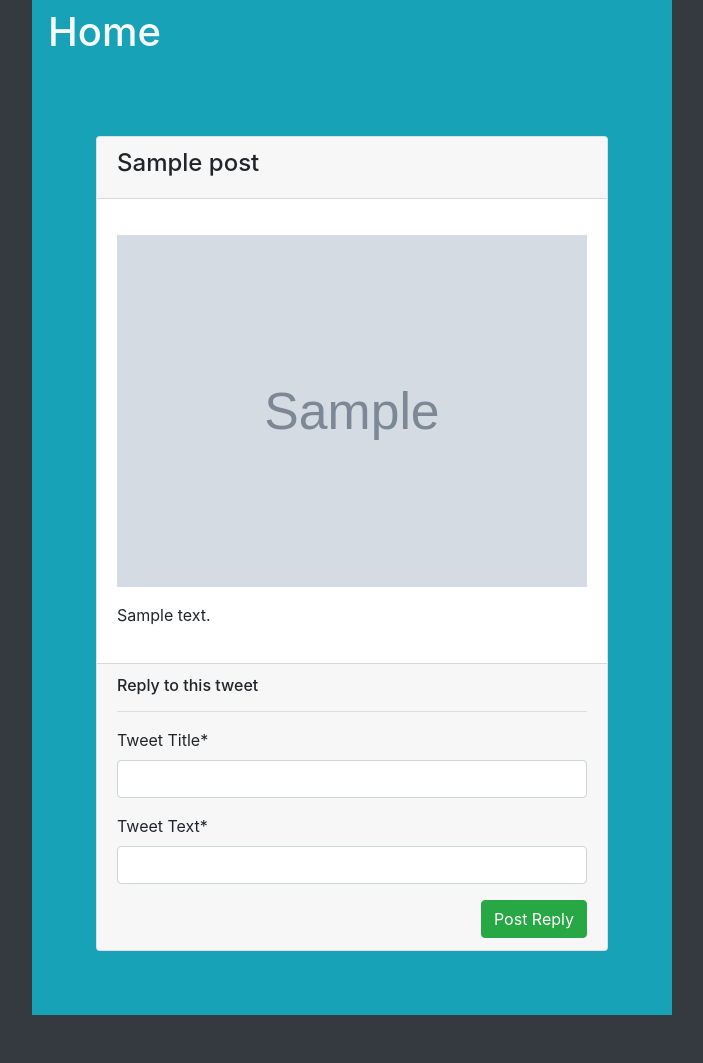
After one commit to raghavendra-musubi/twitter_mock, a Django app: page /reply/1/ in a window 1280 px wide. The commit adds this page. Shown: the whole page, without its empty margins (288-991 px from the left). Run offline with Django 3.2, Linux system fonts and the light colour scheme; tables that the repository leaves empty hold one stand-in row (values such as "Sample post"); grey boxes marked "Sample" are stand-in pictures; some libraries are stand-ins or nearby versions.

Commit message:
four views setup

```diff
--- a/core/forms.py
+++ b/core/forms.py
@@ -9,3 +9,13 @@ class PostTweet(forms.ModelForm):
             'tweet_text',
             'image',
         ]
+
+class ReplyTweet(forms.ModelForm):
+    class Meta:
+        model = Post
+        fields = [
+            'parent_tweet_id',
+            'tweet_title',
+            'tweet_text',
+        ]
+        widgets = {'parent_tweet_id': forms.HiddenInput()}
--- a/core/models.py
+++ b/core/models.py
@@ -4,9 +4,10 @@ from django.db import models
 
 class Post(models.Model):
     parent_tweet_id = models.PositiveIntegerField(null=True)
-    tweet_title = models.CharField(max_length=140, blank=False)
-    tweet_text = models.CharField(max_length=140, blank=False)
+    tweet_title = models.CharField('Tweet Title',max_length=140, blank=False)
+    tweet_text = models.CharField('Tweet Text',max_length=140, blank=False)
     image = models.ImageField(upload_to='tweet_images/', blank=True )
+    like = models.BooleanField(default=False)
     created_at = models.DateTimeField(auto_now_add=True)
 
     def __str__(self):
--- a/core/templates/core/post_tweet.html
+++ b/core/templates/core/post_tweet.html
@@ -4,6 +4,12 @@
 {% block title %} Post Tweet {% endblock title %}
 
 {% block content %}
+
+<header>
+    <nav class="navbar navbar-dark bg-info text-light w-50 mx-auto">
+        <a href="{% url 'index' %}" class="text-light"><h1>Home</h1></a>
+    </nav>
+</header>
 
 <div class="w-50 text-light mx-auto bg-info p-5 rounded my-5">
 
--- /dev/null
+++ b/core/templates/core/reply.html
@@ -0,0 +1,46 @@
+{% extends 'core/base.html' %}
+{% load crispy_forms_tags %}
+
+{% block title %} Reply {% endblock title %}
+
+{% block content %}
+
+<header>
+    <nav class="navbar navbar-dark bg-info text-light w-50 mx-auto">
+        <a href="{% url 'index' %}" class="text-light"><h1>Home</h1></a>
+    </nav>
+</header>
+
+<div class="w-50 mx-auto bg-info p-3 mb-5">
+
+    <div class="card m-5">
+        <div class="card-header"><h4> {{ parent_tweet.tweet_title }} </h4></div>
+
+        <div class="card-body">
+            {% if parent_tweet.image %} <img src="{{ parent_tweet.image.url }}" class="my-3" alt="" width="100%"> {% endif %}
+            <br>
+            <p> {{ parent_tweet.tweet_text }}   </p></div>
+        <div class="card-footer">
+
+            <h6>Reply to this tweet</h6>
+            <hr>
+            <form method="POST" enctype="multipart/form-data">
+
+                {% csrf_token %}
+
+                {{ form | crispy }}
+
+                <button class="btn btn-success float-right"> Post Reply </button>
+
+            </form>
+
+        </div>
+    </div>
+
+
+
+</div>
+
+
+
+{% endblock content %}
--- a/core/urls.py
+++ b/core/urls.py
@@ -4,4 +4,6 @@ from . import views
 urlpatterns = [
     path('', views.index, name='index'),
     path('post_tweet/', views.post_tweet, name='post_tweet'),
+    path('reply/<str:pk>/', views.reply, name='reply'),
+    path('detail/<str:pk>/', views.tweet_detail, name='detail'),
 ]
--- a/core/views.py
+++ b/core/views.py
@@ -1,6 +1,6 @@
 from django.shortcuts import redirect, render
 from .models import Post
-from .forms import PostTweet
+from .forms import PostTweet, ReplyTweet
 
 
 # Create your views here.
@@ -19,7 +19,7 @@ def post_tweet(request):
 
     if request.method == 'POST':
         post_form = PostTweet(request.POST, request.FILES)
-        print(post_form)
+        # print(post_form)
         if post_form.is_valid():
             post_form.save()
             return redirect('index')
@@ -31,3 +31,34 @@ def post_tweet(request):
     }
 
     return render(request, 'core/post_tweet.html', context)
+
+def reply(request, pk):
+
+    parent_tweet = Post.objects.get(pk=pk)
+
+    if request.method == 'POST':
+        reply_form = ReplyTweet(request.POST)
+        if reply_form.is_valid():
+            reply_form.save()
+            return redirect('detail', pk=pk)
+    else:
+        reply_form = ReplyTweet(initial={'parent_tweet_id': pk})
+
+    context = {
+        'parent_tweet': parent_tweet,
+        'form': reply_form,
+    }
+
+    return render(request, 'core/reply.html', context)
+
+def tweet_detail(request, pk):
+
+    parent_tweet = Post.objects.get(pk=pk)
+    reply_tweets = Post.objects.filter(parent_tweet_id=pk)
+
+    context= {
+        'parent_tweet': parent_tweet,
+        'reply_tweets': reply_tweets,
+    }
+
+    return render(request, 'core/tweet_detail.html', context)
```
Also changed, not shown: core/templates/core/index.html (+7 -4 lines), core/templates/core/tweet_detail.html (added, +48 -0 lines), core/migrations/0008_post_like.py (added).
